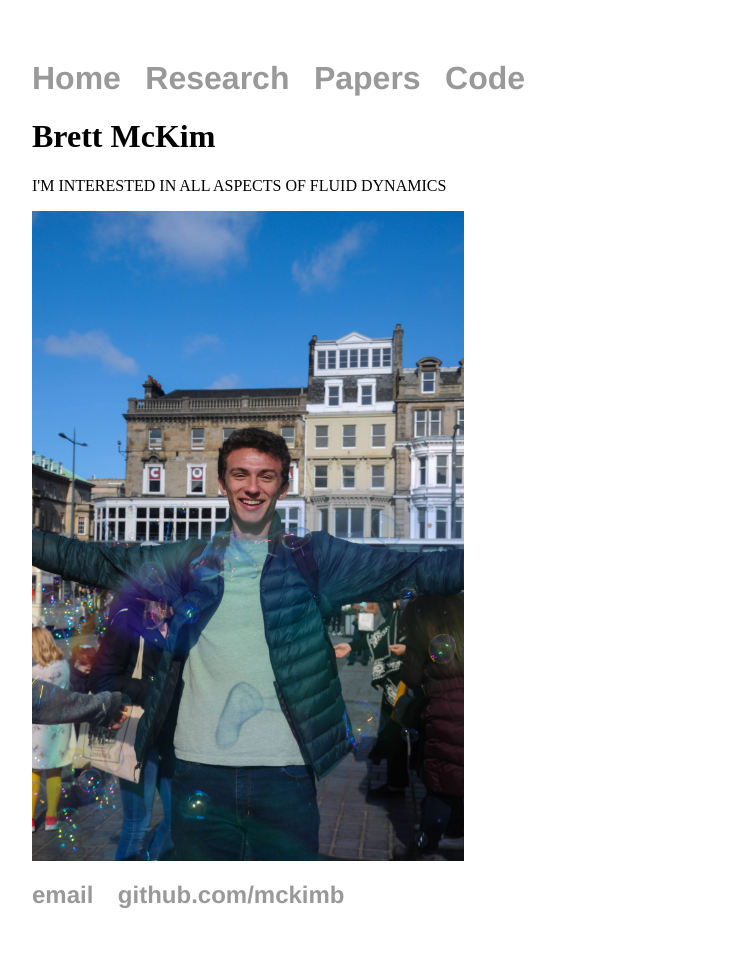
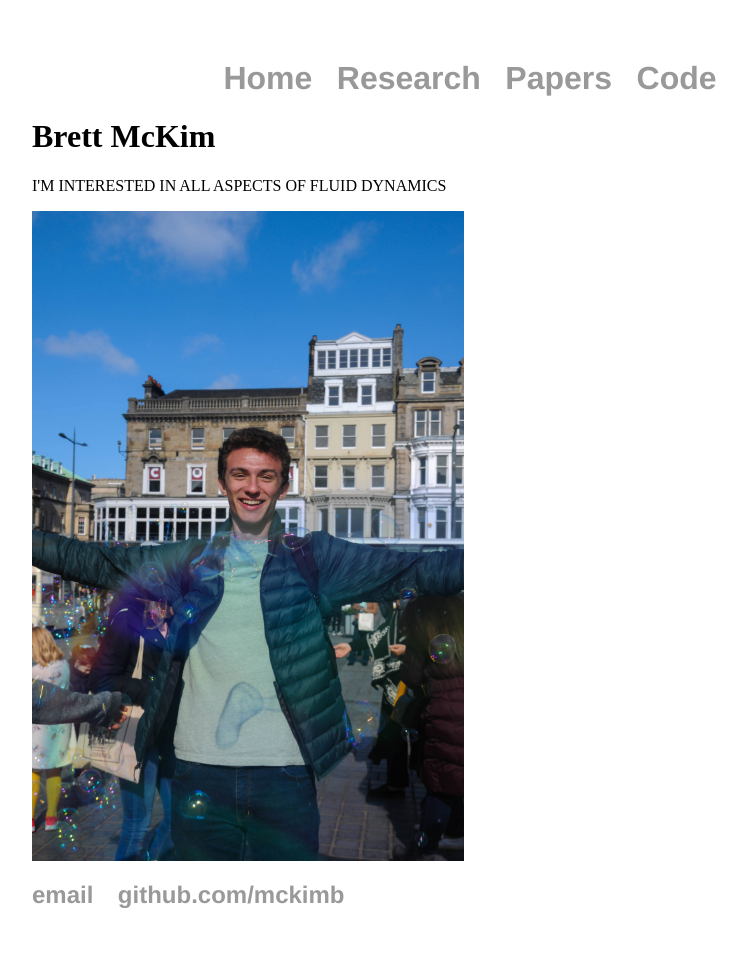
Before and after one commit to mckimb/mckimb.github.io, a Jekyll site: the page built from index.html, in a window 1280 px wide. Shown: the whole page, without its empty margins (160-907 px from the left). Built offline with Jekyll 4.4.1, drawn with Linux system fonts in a browser that asks for light colours.

Commit message:
Update default.html
Add centered tabs

```diff
--- a/_layouts/default.html
+++ b/_layouts/default.html
@@ -10,10 +10,10 @@
 		<body>
 			<nav>
 	    		<ul>
-				<li><font size="6"><a href="/">Home</a></font></li>
+				<center><li><font size="6"><a href="/">Home</a></font></li>
 				<li><font size="6"><a href="/research">Research</a></font></li>
 				<li><font size="6"><a href="/papers">Papers</a></font></li>
-	        		<li><font size="6"><a href="/code">Code</a></font></li>
+	        		<li><font size="6"><a href="/code">Code</a></font></li></center>
 	    		</ul>
 			</nav>
 			<div class="container">
```
